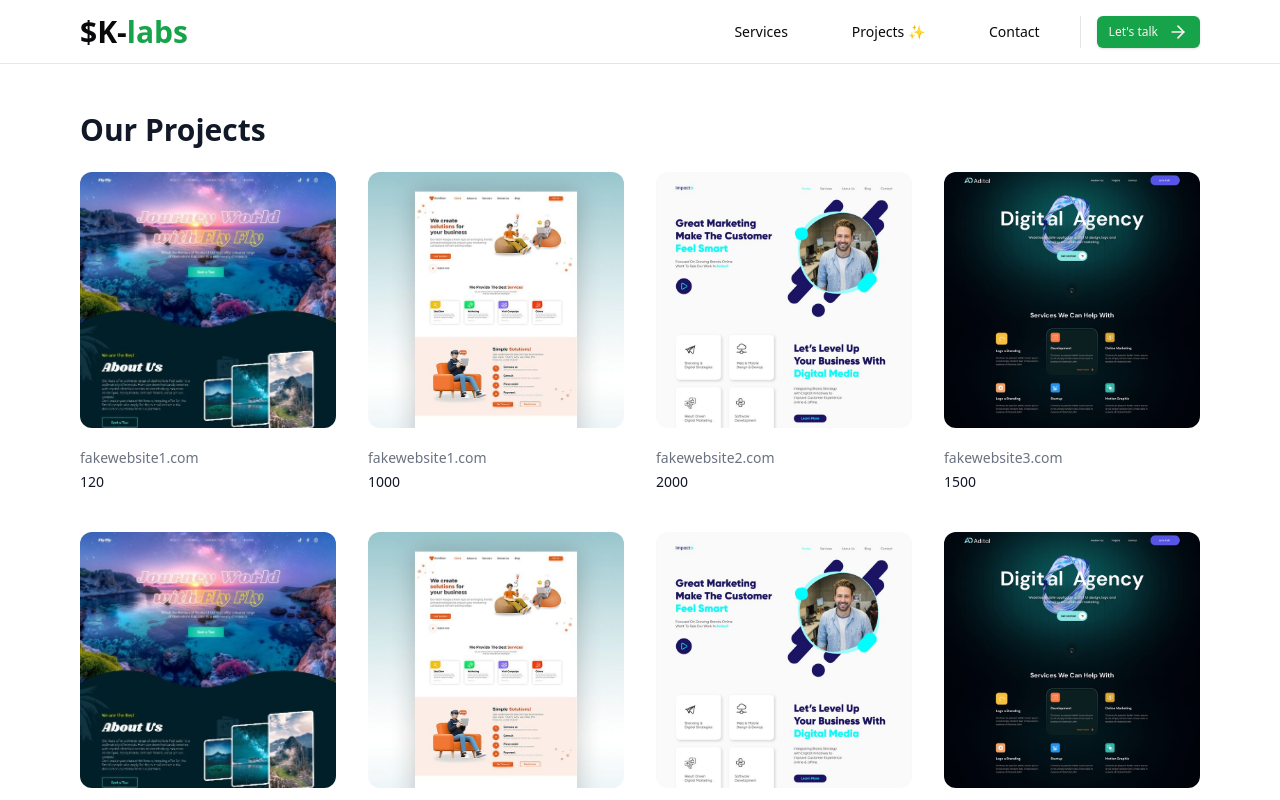
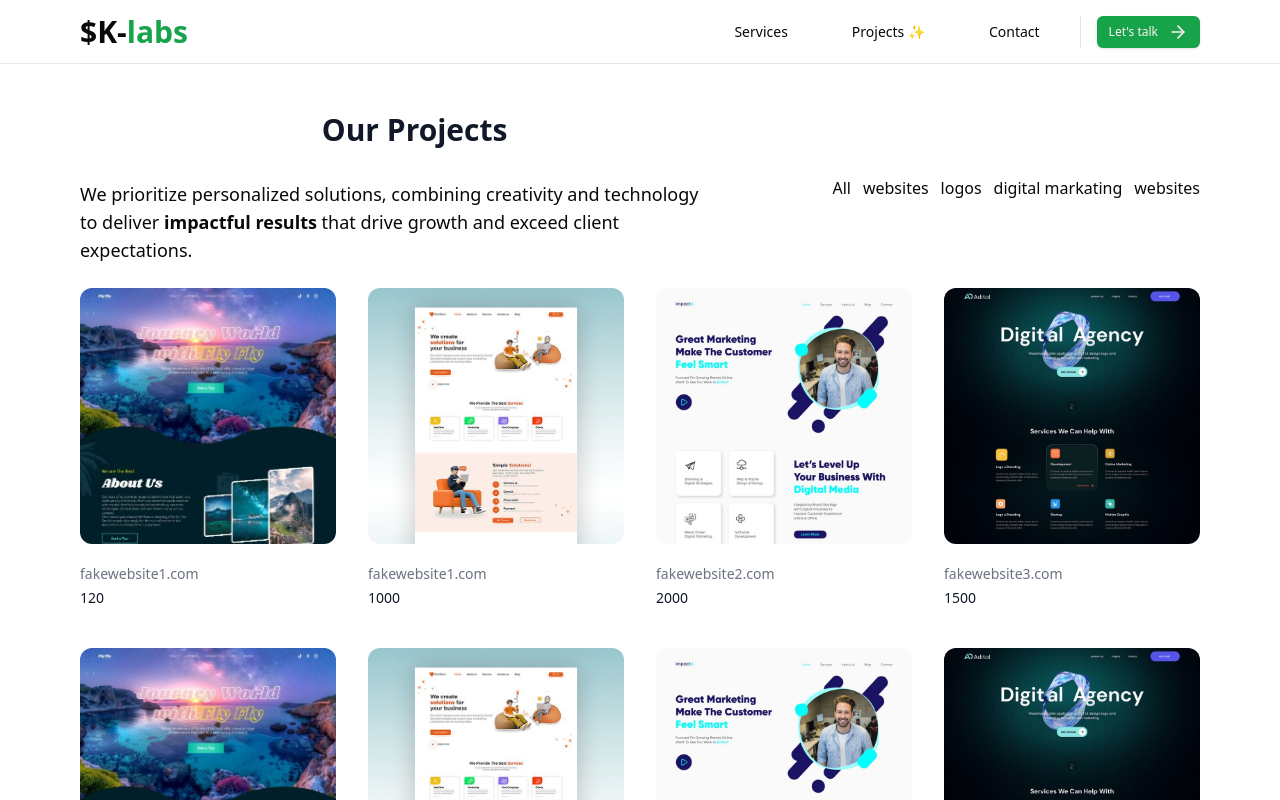
Before and after one commit to KidusBasazinew/k-labs, a React (Vite) app: page /projects in a window 1280 px wide. Shown: the top 800 px of the page. Built offline with nearby package versions, Linux system fonts and the light colour scheme.

Commit message:
Project hover effect added

```diff
--- a/package.json
+++ b/package.json
@@ -14,6 +14,7 @@
     "@hookform/resolvers": "^3.9.0",
     "@radix-ui/react-accordion": "^1.2.0",
     "@radix-ui/react-dropdown-menu": "^2.1.2",
+    "@radix-ui/react-hover-card": "^1.1.2",
     "@radix-ui/react-icons": "^1.3.0",
     "@radix-ui/react-label": "^2.1.0",
     "@radix-ui/react-slot": "^1.1.0",
--- a/src/ProjectsPage.tsx
+++ b/src/ProjectsPage.tsx
@@ -12,11 +12,27 @@ const ProjectsPage = () => {
         <section className="py-12">
           <div className="md:flex md:items-center md:justify-between mb-4">
             <div className="max-w-2xl px-4 lg:max-w-4xl lg:px-0">
-              <h1 className="text-2xl font-bold text-gray-900 sm:text-3xl">
+              <h1 className="text-2xl text-center font-bold text-gray-900 sm:text-3xl">
                 Our Projects
               </h1>
+              <p className="mt-8 text-lg lg:pr-10 max-w-prose text-center lg:text-left text-balance md:text-wrap">
+                We prioritize personalized solutions, combining creativity and
+                technology to deliver
+                <span className="font-semibold"> impactful results </span>
+                that drive growth and exceed client expectations.
+              </p>
+            </div>
+            <div className="max-w-2xl px-4 lg:max-w-4xl lg:px-0">
+              <ul className="flex justify-center items-center gap-x-3">
+                <li>All</li>
+                <li>websites</li>
+                <li>logos</li>
+                <li>digital markating</li>
+                <li>websites</li>
+              </ul>
             </div>
           </div>
+
           <div className="relative">
             <div className="mt-6 flex items-center w-full">
               <div className="w-full grid grid-cols-2 gap-x-4 gap-y-10 sm:gap-x-6 md:grid-cols-4 md:gap-y-10 lg:gap-x-8">
@@ -26,6 +42,8 @@ const ProjectsPage = () => {
                     image={list.image}
                     websiteUrl={list.websiteUrl}
                     price={list.price}
+                    description={list.description}
+                    dateDeliverd={list.dateDeliverd}
                   />
                 ))}
               </div>
--- a/src/components/ProductsCard.tsx
+++ b/src/components/ProductsCard.tsx
@@ -1,11 +1,30 @@
+import {
+  HoverCard,
+  HoverCardContent,
+  HoverCardTrigger,
+} from "../components/ui/hover-card";
+
+import { CalendarDays } from "lucide-react";
+import { FileCode2 } from "lucide-react";
+
 interface Props {
   image: string;
   websiteUrl: string;
   price: number;
+  description: string;
+  dateDeliverd: string;
 }
 
-const ProductsCard = ({ image, websiteUrl, price }: Props) => {
+const ProductsCard = ({
+  image,
+  websiteUrl,
+  price,
+  description,
+  dateDeliverd,
+}: Props) => {
   return (
+    <HoverCard>
+      <HoverCardTrigger>
         <a
           href=""
           className="h-full w-full cursor-pointer group/main visible animate-in fade-in-5"
@@ -20,6 +39,25 @@ const ProductsCard = ({ image, websiteUrl, price }: Props) => {
             </h3>
           </div>
         </a>
+      </HoverCardTrigger>
+      <HoverCardContent className="absolute bottom-20 left-0 right-10">
+        <div className="flex justify-between space-x-4">
+          <FileCode2 className="ml-3 h-10 w-10 " />
+          <div className="space-y-1">
+            <a className="text-sm font-semibold" href={"https://" + websiteUrl}>
+              @{websiteUrl}
+            </a>
+            <p className="text-sm">{description}</p>
+            <div className="flex items-center pt-2">
+              <CalendarDays className="mr-2 h-4 w-4 opacity-70" />{" "}
+              <span className="text-xs text-muted-foreground">
+                {dateDeliverd}
+              </span>
+            </div>
+          </div>
+        </div>
+      </HoverCardContent>
+    </HoverCard>
   );
 };
 
--- a/src/components/lists/ProjectList.ts
+++ b/src/components/lists/ProjectList.ts
@@ -2,6 +2,8 @@ export interface Product {
   image: string;
   websiteUrl: string;
   price: number;
+  description: string;
+  dateDeliverd: string;
 }
 
 export const ProductList: Product[] = [
@@ -9,40 +11,56 @@ export const ProductList: Product[] = [
     image: "/TravelAgencyLandingPage.jpg",
     websiteUrl: "fakewebsite1.com",
     price: 120,
+    description: "description about website number 1",
+    dateDeliverd: "Joined November 2023",
   },
   {
     image: "/DigitalMarketingAgencylandingpagedesign.jpg",
     websiteUrl: "fakewebsite1.com",
     price: 1000,
+    description: "description about website number 2",
+    dateDeliverd: "Joined May 2022",
   },
   {
     image: "/MarketingAgencyWebsite.jpg",
     websiteUrl: "fakewebsite2.com",
     price: 2000,
+    description: "description about website number 3",
+    dateDeliverd: "Joined June 2023",
   },
   {
     image: "/AditalDigitalAgencyWebsite.jpg",
     websiteUrl: "fakewebsite3.com",
     price: 1500,
+    description: "description about website number 4",
+    dateDeliverd: "Joined Julay 2024",
   },
   {
     image: "/TravelAgencyLandingPage.jpg",
     websiteUrl: "fakewebsite1.com",
     price: 120,
+    description: "description about website number 5",
+    dateDeliverd: "Joined December 2024",
   },
   {
     image: "/DigitalMarketingAgencylandingpagedesign.jpg",
     websiteUrl: "fakewebsite1.com",
     price: 1000,
+    description: "description about website number 6",
+    dateDeliverd: "Joined December 2020",
   },
   {
     image: "/MarketingAgencyWebsite.jpg",
     websiteUrl: "fakewebsite2.com",
     price: 2000,
+    description: "description about website number 7",
+    dateDeliverd: "Joined December 2021",
   },
   {
     image: "/AditalDigitalAgencyWebsite.jpg",
     websiteUrl: "fakewebsite3.com",
     price: 1500,
+    description: "description about website number 8",
+    dateDeliverd: "Joined Augest 2022",
   },
 ];
--- /dev/null
+++ b/src/components/ui/hover-card.tsx
@@ -0,0 +1,27 @@
+import * as React from "react";
+import * as HoverCardPrimitive from "@radix-ui/react-hover-card";
+
+import { cn } from "../../lib/utils";
+
+const HoverCard = HoverCardPrimitive.Root;
+
+const HoverCardTrigger = HoverCardPrimitive.Trigger;
+
+const HoverCardContent = React.forwardRef<
+  React.ElementRef<typeof HoverCardPrimitive.Content>,
+  React.ComponentPropsWithoutRef<typeof HoverCardPrimitive.Content>
+>(({ className, align = "center", sideOffset = 4, ...props }, ref) => (
+  <HoverCardPrimitive.Content
+    ref={ref}
+    align={align}
+    sideOffset={sideOffset}
+    className={cn(
+      "z-50 w-64 rounded-md border bg-popover p-4 text-popover-foreground shadow-md outline-none data-[state=open]:animate-in data-[state=closed]:animate-out data-[state=closed]:fade-out-0 data-[state=open]:fade-in-0 data-[state=closed]:zoom-out-95 data-[state=open]:zoom-in-95 data-[side=bottom]:slide-in-from-top-2 data-[side=left]:slide-in-from-right-2 data-[side=right]:slide-in-from-left-2 data-[side=top]:slide-in-from-bottom-2",
+      className
+    )}
+    {...props}
+  />
+));
+HoverCardContent.displayName = HoverCardPrimitive.Content.displayName;
+
+export { HoverCard, HoverCardTrigger, HoverCardContent };
```
Also changed, not shown: 1 other file (tests, documents, lock files or other folders). Lines whose indentation alone changed are shown as unchanged.
